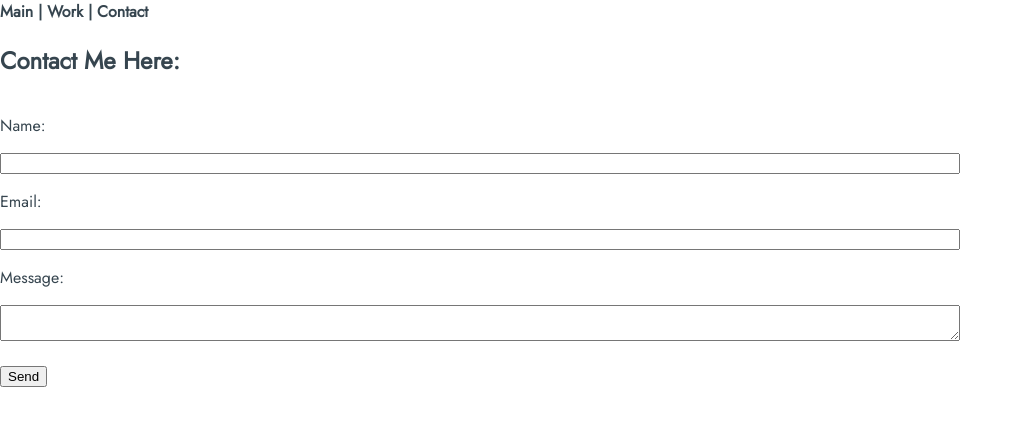
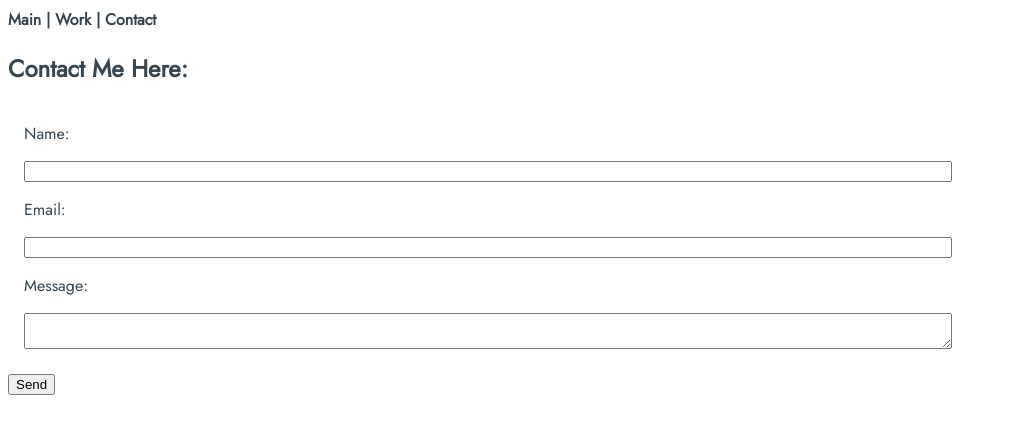
Before and after one commit to encheng0706/cse134-hw4, a plain HTML site: page form-no-js.html in a window 1280 px wide. Shown: the whole page, without its empty margins (0-1023 px from the left). Drawn offline with Linux system fonts and the light colour scheme.

Commit message:
form-no-js done

```diff
--- a/form-hw4.html
+++ b/form-no-js.html
@@ -5,12 +5,11 @@
   <meta charset="utf=8">
   <meta name="viewport" content="width=device-width, initial-scale=1.0">
   <link href="https://fonts.googleapis.com/css?family=Jost" rel="stylesheet">
-  <title>HW4 FORM</title>
+  <title>HW4 FORM NO JS</title>
   <style>
     body {
     font-family: 'Jost', sans-serif;
     color: #36454F;
-    margin: 0;
     }
 
     nav a {
@@ -23,6 +22,7 @@
       display: flex;
       flex-direction: column;
       margin-right: 25vw;
+      margin-left: 1em;
     }
 
   </style>
```
